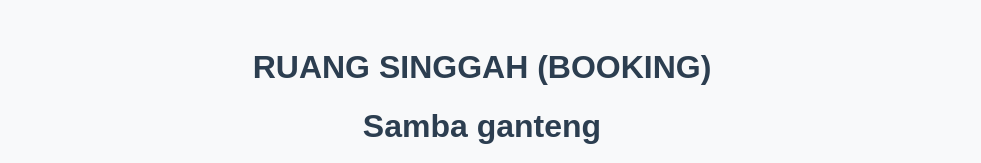
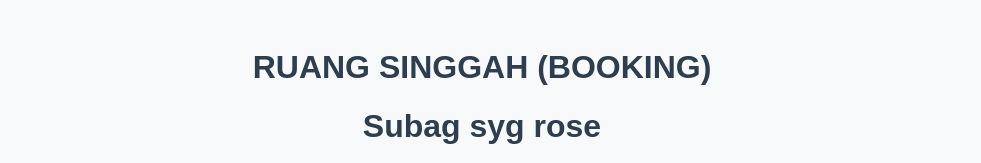
Before and after one commit to ajiesubagio-byte/ruang-singgahv2.2, a plain HTML site: page index.html in a window 1280 px wide. Shown: the top 163 px of the page, without its empty margins (158-1139 px from the left). Drawn offline with Linux system fonts and the light colour scheme; no server answers.

Commit message:
index.html

```diff
--- a/index.html
+++ b/index.html
@@ -22,7 +22,7 @@
 </head>
 <body>
   <h1>RUANG SINGGAH (BOOKING)</h1>
-<h1>Samba ganteng</h1>
+<h1>Subag syg rose</h1>
 <h1>naikan gaji admin</h1>
   <form id="bookingForm">
     <input type="hidden" id="editRowIndex" value="">
```
